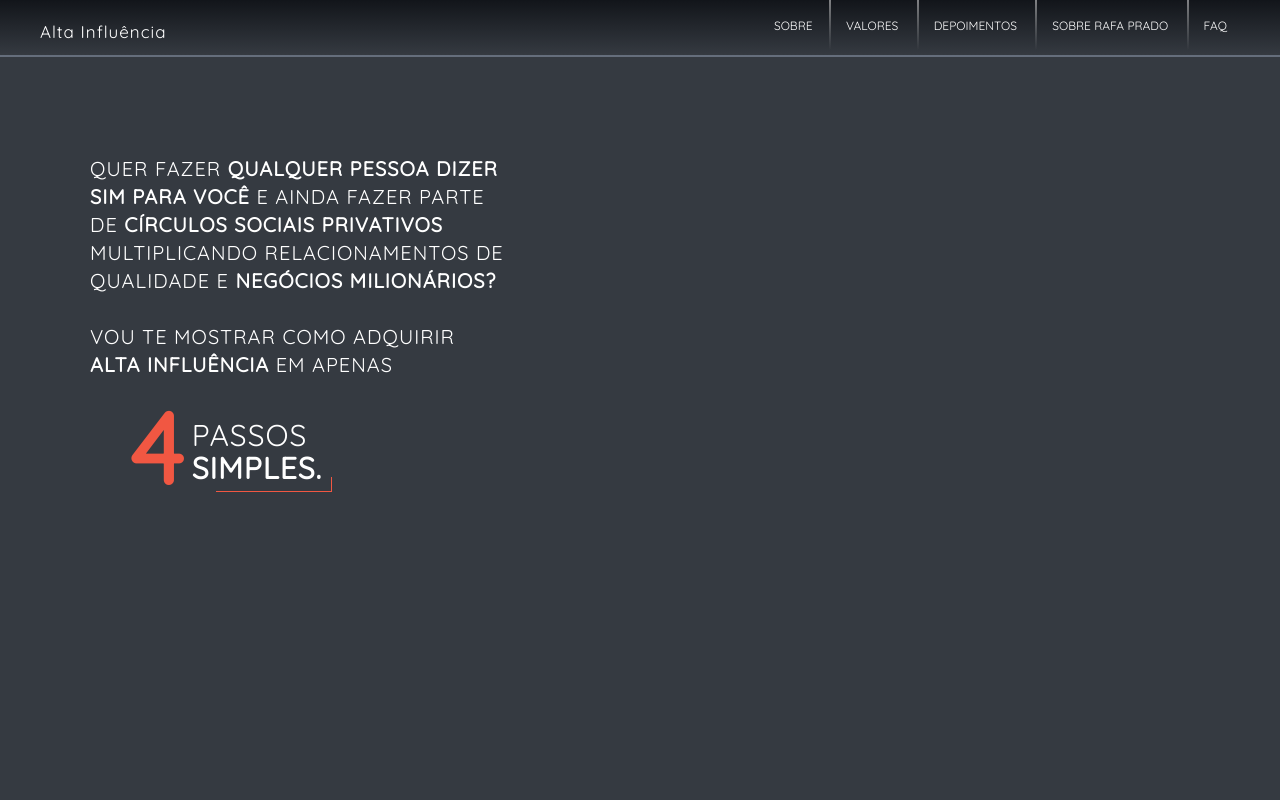
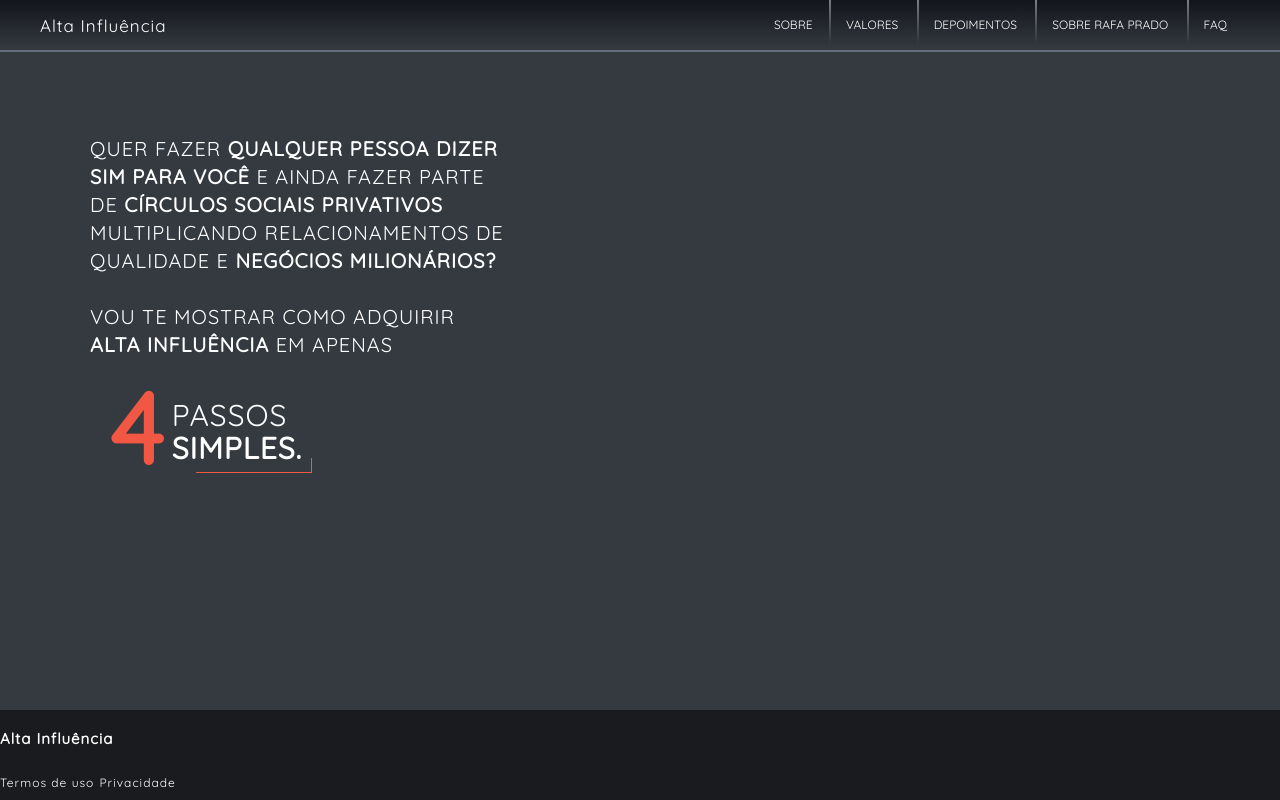
Before and after one commit to GabsFosco/alta-influencia, a plain HTML site: page index.html in a window 1280 px wide. Drawn offline with Linux system fonts and the light colour scheme.

Commit message:
Add files via upload

```diff
--- a/index.html
+++ b/index.html
@@ -8,28 +8,22 @@
 </head>
 
 <body>
-    <div class="header">
-        <div id="titulo">
-                <h1>Alta Influência</h1>
-        </div>
-        <nav class="nav-header">
-            <ul>
-                <li>SOBRE</li>
-                <li class="header-borda">VALORES</li>
-                <li class="header-borda">DEPOIMENTOS</li>
-                <li class="header-borda">SOBRE RAFA PRADO</li>
-                <li class="header-borda">FAQ</li>
-            </ul>
+    <header>
+        <h1 id="titulo">Alta Influência</h1>
+        <nav id="nav-header">
+            <a>SOBRE</a>
+            <a class="header-borda">VALORES</a>
+            <a class="header-borda">DEPOIMENTOS</a>
+            <a class="header-borda">SOBRE RAFA PRADO</a>
+            <a class="header-borda">FAQ</a>
         </nav>
-    </div>
-    <div id="intro">
-        <span>
-            QUER FAZER <strong>QUALQUER PESSOA DIZER SIM PARA VOCÊ</strong> E AINDA FAZER PARTE DE <strong>CÍRCULOS SOCIAIS PRIVATIVOS</strong> MULTIPLICANDO RELACIONAMENTOS DE QUALIDADE E <strong>NEGÓCIOS MILIONÁRIOS?</strong>
-            <br>
-            <br>
-            VOU TE MOSTRAR COMO ADQUIRIR <strong>ALTA INFLUÊNCIA</strong> EM APENAS
-        </span>
-    </div>
+    </header>
+    <p id="intro">
+        QUER FAZER <strong>QUALQUER PESSOA DIZER SIM PARA VOCÊ</strong> E AINDA FAZER PARTE DE <strong>CÍRCULOS SOCIAIS PRIVATIVOS</strong> MULTIPLICANDO RELACIONAMENTOS DE QUALIDADE E <strong>NEGÓCIOS MILIONÁRIOS?</strong>
+        <br>
+        <br>
+        VOU TE MOSTRAR COMO ADQUIRIR <strong>ALTA INFLUÊNCIA</strong> EM APENAS
+    </p>
     <div>
         <div id="passos1">
             4
@@ -40,5 +34,12 @@
            <div class="borda-canto"></div>
         </div>
     </div>
+
+
+    <footer>
+        <p><b>Alta Influência</b></p>
+        <a class="footer-link">Termos de uso</a>
+        <a class="footer-link">Privacidade</a>
+    </footer>
 </body>
 </html>
--- a/stylesheet.css
+++ b/stylesheet.css
@@ -2,7 +2,6 @@ body {
     font-family: 'Quicksand', sans-serif;
     color: #fff;
     margin: -5px auto;
-    padding: 160px 70px 30px 90px;
     background-color: #353a41;
     letter-spacing: 1px;
     line-height: 175%;
@@ -13,12 +12,11 @@ h1 {
     font-weight: 100;
 }
 
-.header {
+header {
     display: inline-block;
     position: fixed;
     top: 0;
-    left: 0;
-    height: 55px;
+    height: 50px;
     width: 100%;
     border-bottom: 2px solid #656e7c;
     background-image: linear-gradient(
@@ -30,25 +28,24 @@ h1 {
 
 #titulo {
     display: inline-block;
-    margin: 7px auto 10px 40px;
+    margin: 12px auto 0 40px;
 }
 
-.nav-header {
+#nav-header {
     float: right;
     margin: -6px 40px 0 0;
 }
 
-.nav-header ul li {
+#nav-header a {
     display: inline-block;
     font-size: 12px;
     letter-spacing: 0px;
-    padding: 17px 15px 10px 15px;
-    margin: -28px -4px 0px 0px;
+    padding: 17px 15px 5px 15px;
+    margin: -2px -4px 0 0;
 }
 
 .header-borda {
-    border-width: 2px;
-    border-style: solid;
+    border: 2px solid;
     border-image: linear-gradient(
         to bottom,
         rgba(220,220,220,.6),
@@ -60,6 +57,7 @@ h1 {
     display: block;
     width: 420px;
     font-size: 20px;
+    margin: 140px 0 0 90px;
 }
 
 #passos1 {
@@ -67,11 +65,7 @@ h1 {
     font-size: 100px;
     font-weight: 600;
     color: #f15742;
-    margin: 55px 0 0 40px;
-    border-image: solid(
-        rgba(220,220,220,.6),
-        rgba(220,220,220,0)
-    )0 0 0 1;
+    margin: 55px 0 0 110px;
 }
 
 #passos2 {
@@ -89,7 +83,21 @@ h1 {
     display: inline-block;
     border-right: 1px solid #f15742;
     border-bottom: 1px solid #f15742;
-    margin: 25px 0 0 -106px;
+    margin: 26px 0 0 -106px;
+}
+
+footer {
+    display: block;
+    position: absolute;
+    background: #191b1e;
+    font-size: 15px;
+    height: 90px;
+    bottom: 0;
+    width: 100%;
+}
+
+.footer-link {
+    font-size: 12px;
 }
 
 @media (max-width: 768px) {
```
